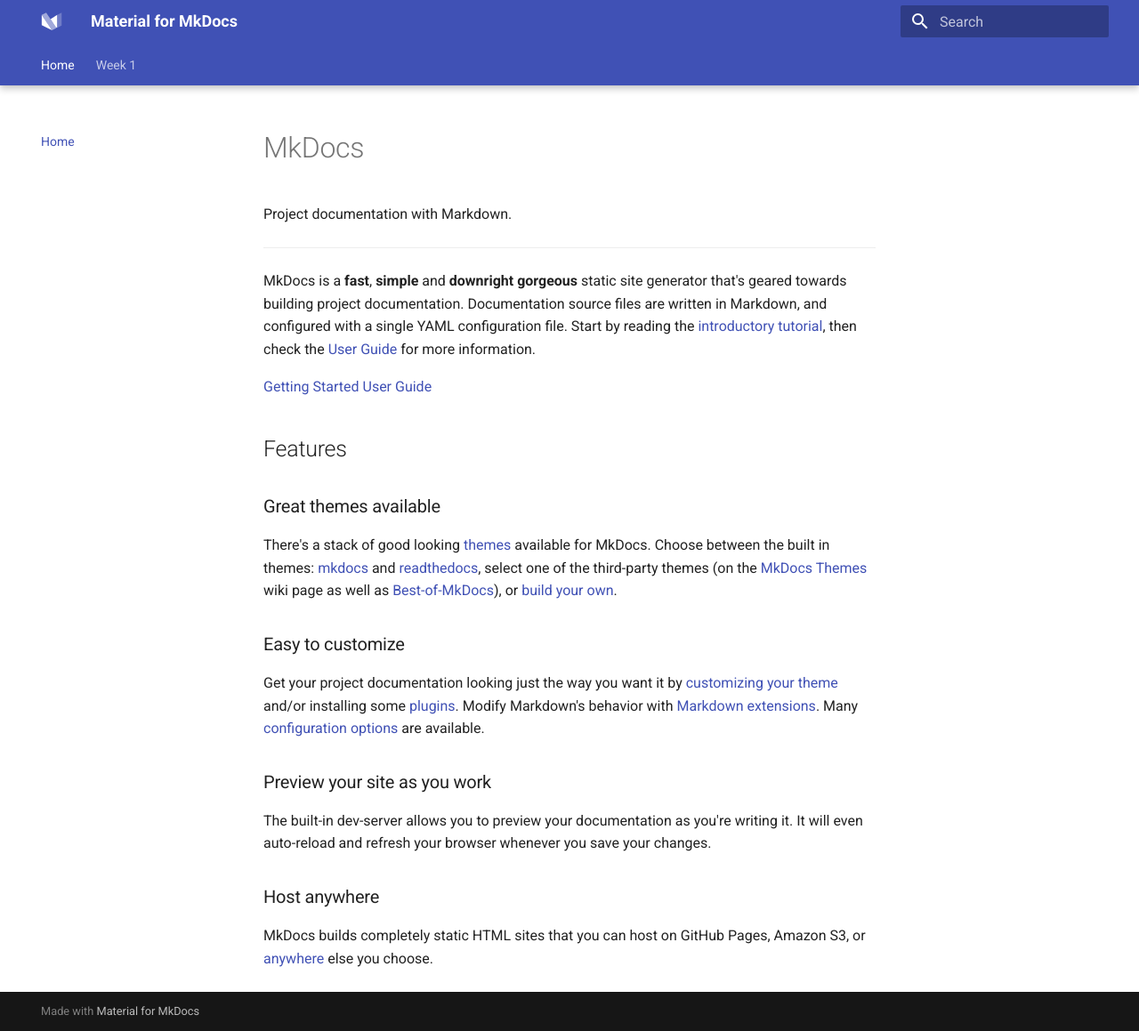
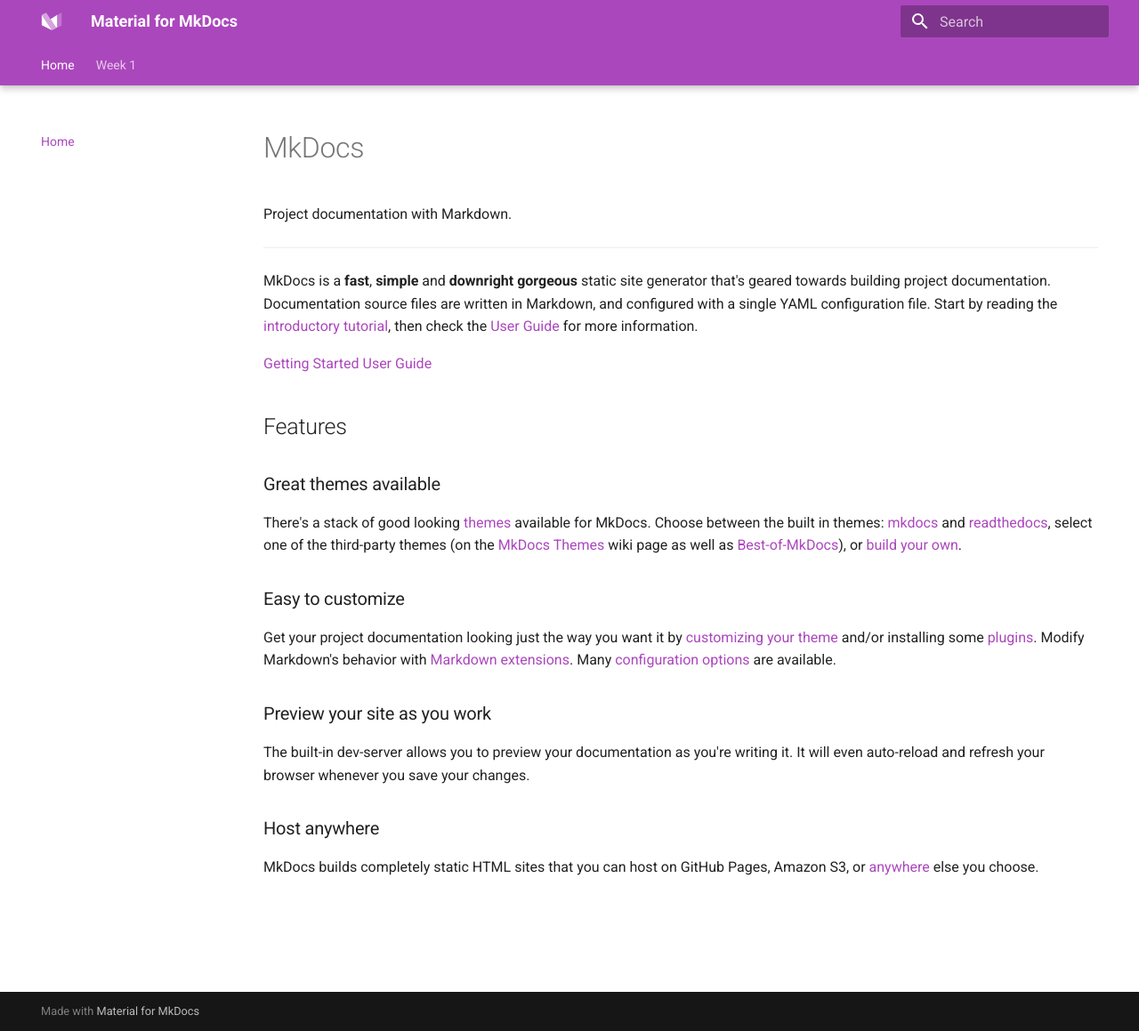
Before and after one commit to HilkeB/social-robot-design-portfolio, an MkDocs documentation site: the page built from docs/index.md, in a window 1280 px wide and 1159 px high. Shown: the whole window at 89% size. Built offline with MkDocs 1.6.1 and Material for MkDocs 9.7.7, drawn with Linux system fonts in a browser that asks for light colours.

Commit message:
updated style

```diff
--- a/mkdocs.yml
+++ b/mkdocs.yml
@@ -21,8 +21,13 @@
     - navigation.sections
     - navigation.tabs
     - navigation.tabs.sticky
+    - toc.integrate
+    - toc.follow
   icon:
     logo: logo
+  palette:
+    primary: purple
+    accent: indigo
 
 # Extensions
 markdown_extensions:
```
